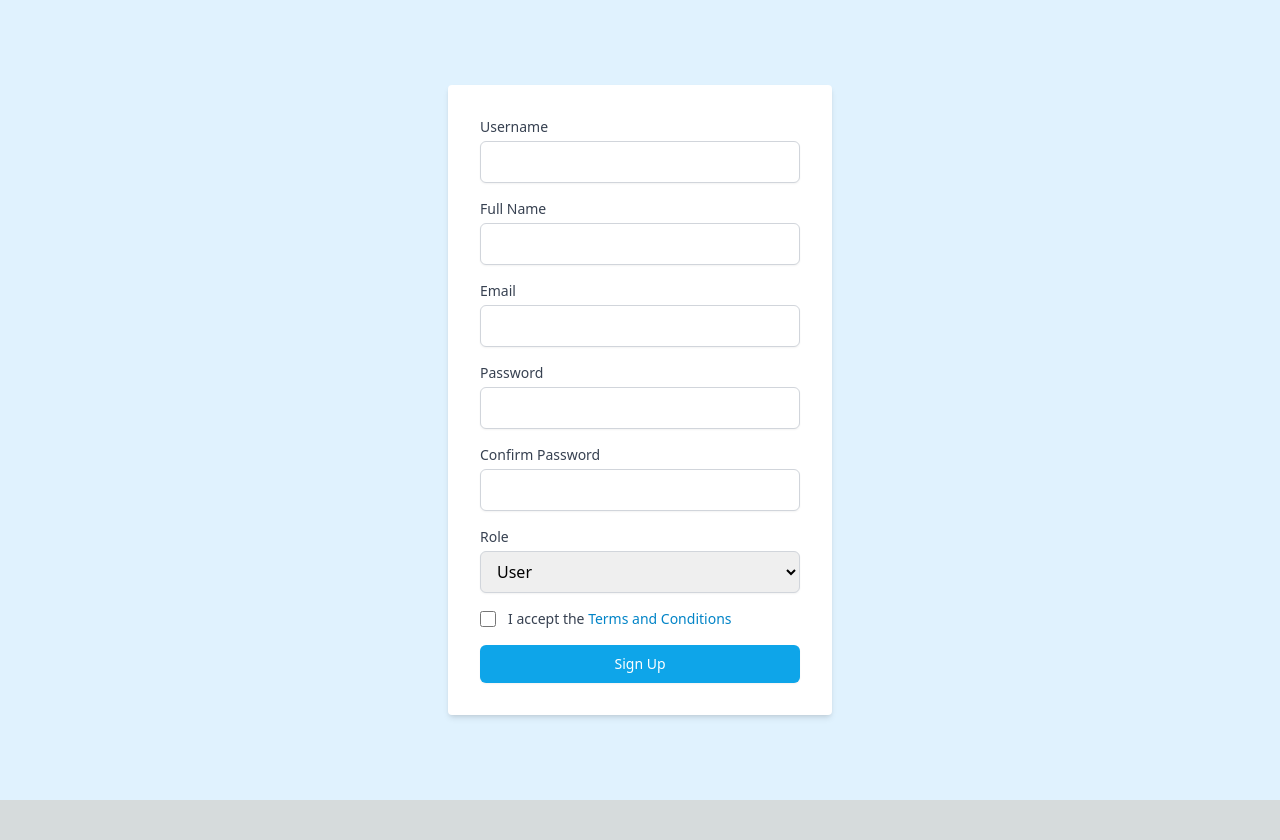
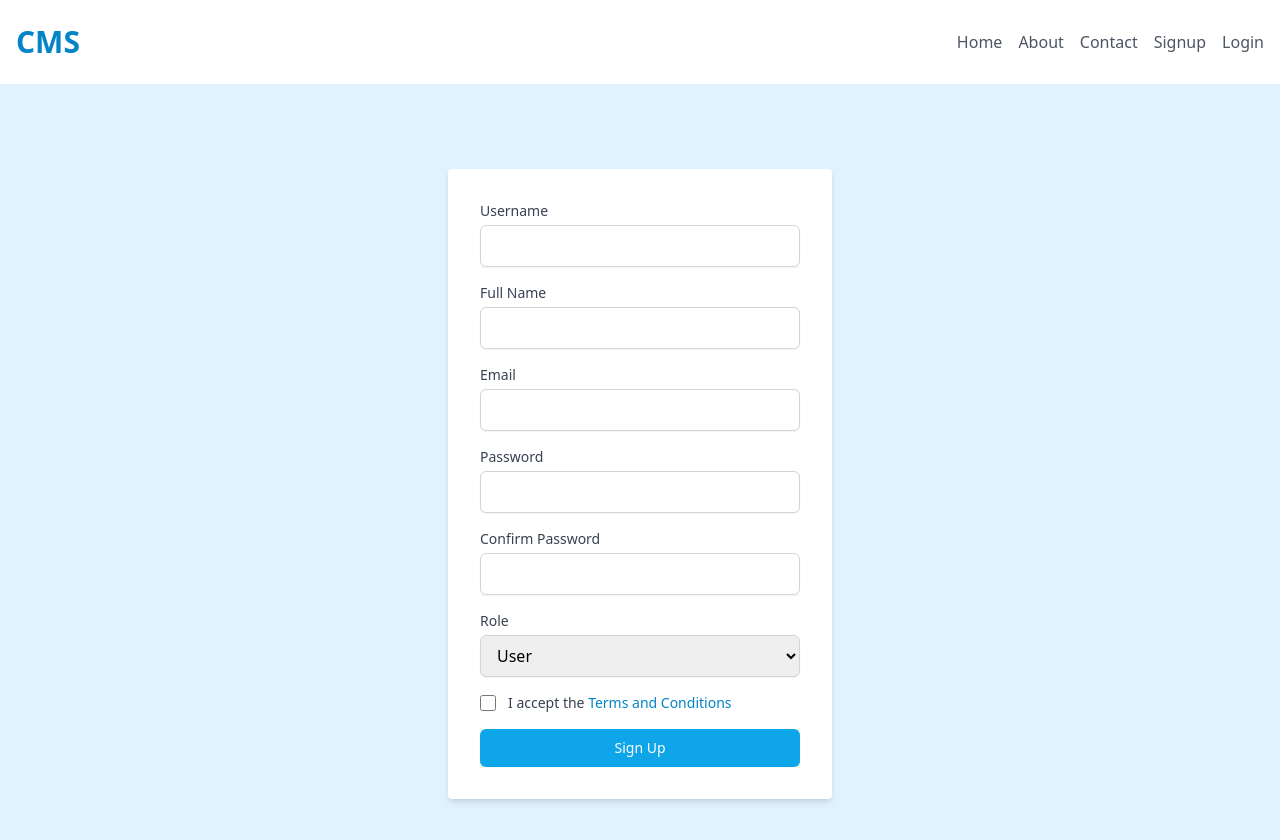
Before and after one commit to BTX0/cms-frontend, a Next.js app: page /signup in a window 1280 px wide. Shown: the top 840 px of the page. Before the commit the page ends 800 px from the top, so only its background shows below. Built offline with nearby package versions, Linux system fonts and the light colour scheme.

Commit message:
Added navbar component

```diff
--- a/src/components/NavBar.jsx
+++ b/src/components/NavBar.jsx
@@ -0,0 +1,33 @@
+// components/Navbar.js
+
+import React from 'react';
+import Link from 'next/link';
+
+const Navbar = () => {
+  return (
+    <header className="bg-white shadow">
+      <div className="container mx-auto px-4 py-6 flex justify-between items-center">
+        <h1 className="text-3xl font-bold text-sky-600">CMS</h1>
+        <nav className="flex space-x-4">
+            <a href="#home" className="text-gray-600 hover:text-gray-800">
+              Home
+            </a>
+            <a href="#about" className="text-gray-600 hover:text-gray-800">
+              About
+            </a>
+            <a href="#contact" className="text-gray-600 hover:text-gray-800">
+              Contact
+            </a>
+            <a href="/signup" className="text-gray-600 hover:text-gray-800">
+              Signup
+            </a>
+            <a href="/login" className="text-gray-600 hover:text-gray-800">
+              Login
+            </a>
+          </nav>
+      </div>
+    </header>
+  );
+};
+
+export default Navbar;
--- a/src/pages/homepage.jsx
+++ b/src/pages/homepage.jsx
@@ -1,5 +1,6 @@
 // pages/index.js
 
+import Navbar from '@/components/NavBar';
 import Head from 'next/head';
 
 export default function Homepage() {
@@ -13,26 +14,9 @@ export default function Homepage() {
 
       {/* Header */}
       <header className="bg-white shadow-md">
-        <div className="container mx-auto px-6 py-4 flex justify-between items-center">
-          <h1 className="text-3xl font-bold text-sky-600">CMS Platform</h1>
-          <nav className="flex space-x-4">
-            <a href="#home" className="text-gray-600 hover:text-gray-800">
-              Home
-            </a>
-            <a href="#about" className="text-gray-600 hover:text-gray-800">
-              About
-            </a>
-            <a href="#contact" className="text-gray-600 hover:text-gray-800">
-              Contact
-            </a>
-            <a href="/signup" className="text-gray-600 hover:text-gray-800">
-              Signup
-            </a>
-            <a href="/login" className="text-gray-600 hover:text-gray-800">
-              Login
-            </a>
-          </nav>
-        </div>
+
+         <Navbar/>
+
       </header>
 
       {/* Main Content */}
--- a/src/pages/login.jsx
+++ b/src/pages/login.jsx
@@ -2,6 +2,7 @@
 
 import Head from "next/head";
 import LoginForm from "../components/LoginForm"; // Adjust the path as needed
+import Navbar from "@/components/NavBar";
 
 export default function LoginPage() {
   return (
@@ -9,7 +10,9 @@ export default function LoginPage() {
       <Head>
         <title>Login - CMS</title>
         <meta name="description" content="Login page for CMS" />
+        <Navbar/>
       </Head>
+
       <LoginForm />
     </>
   );
--- a/src/pages/signup.jsx
+++ b/src/pages/signup.jsx
@@ -1,5 +1,6 @@
 import React, { useState } from 'react';
 import '../app/globals.css';
+import Navbar from '@/components/NavBar';
 
 const SignupForm = () => {
   const [formData, setFormData] = useState({
@@ -49,7 +50,11 @@ const SignupForm = () => {
   };
 
   return (
+<>
+<Navbar/>
+
     <div className="min-h-screen flex items-center justify-center bg-sky-100">
+
       <div className="bg-white p-8 rounded shadow-md w-full max-w-sm">
         <form onSubmit={handleSubmit} className="space-y-4">
           <div>
@@ -169,6 +174,7 @@ const SignupForm = () => {
         </form>
       </div>
     </div>
+    </>
   );
 };
 
```
